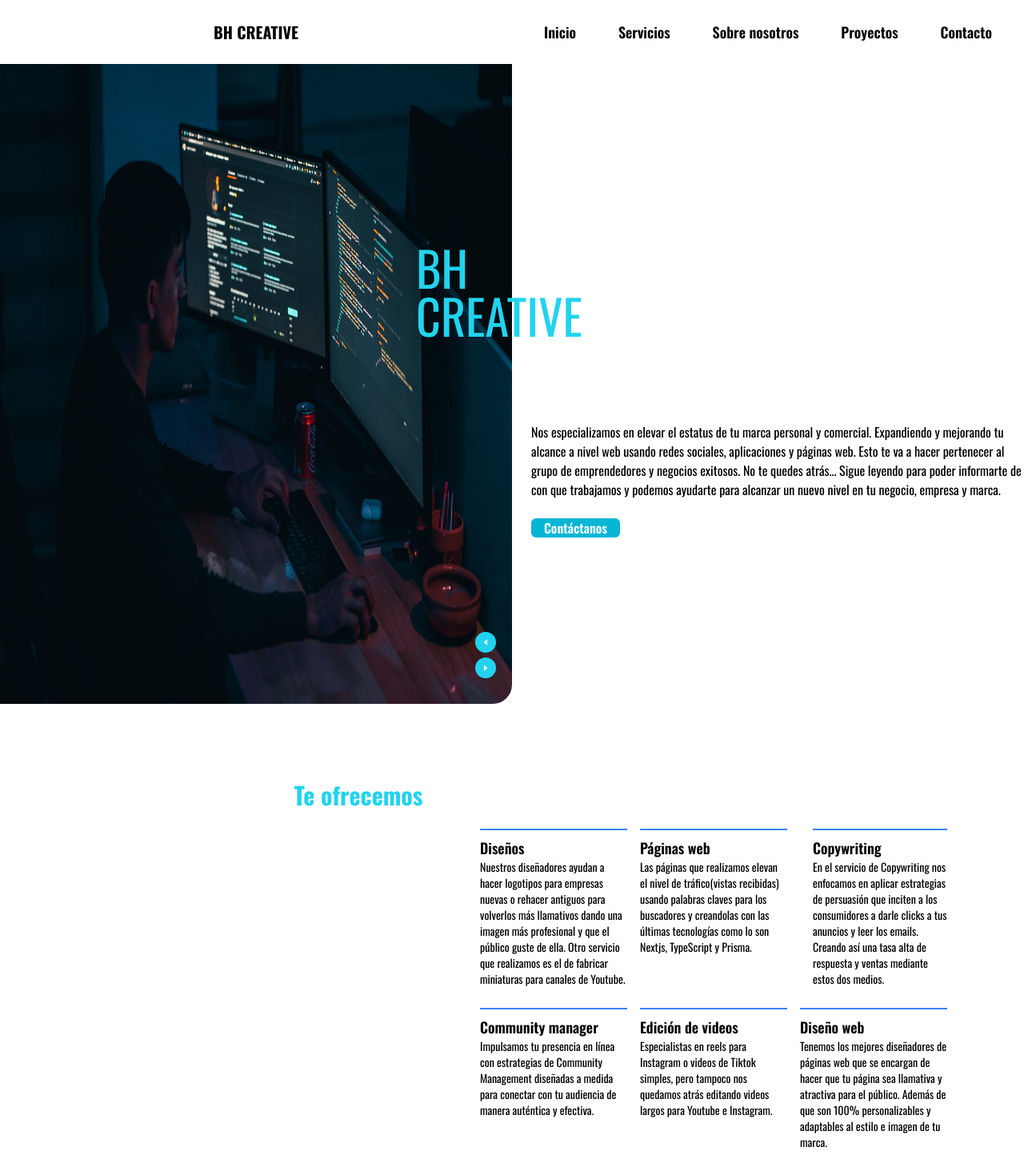
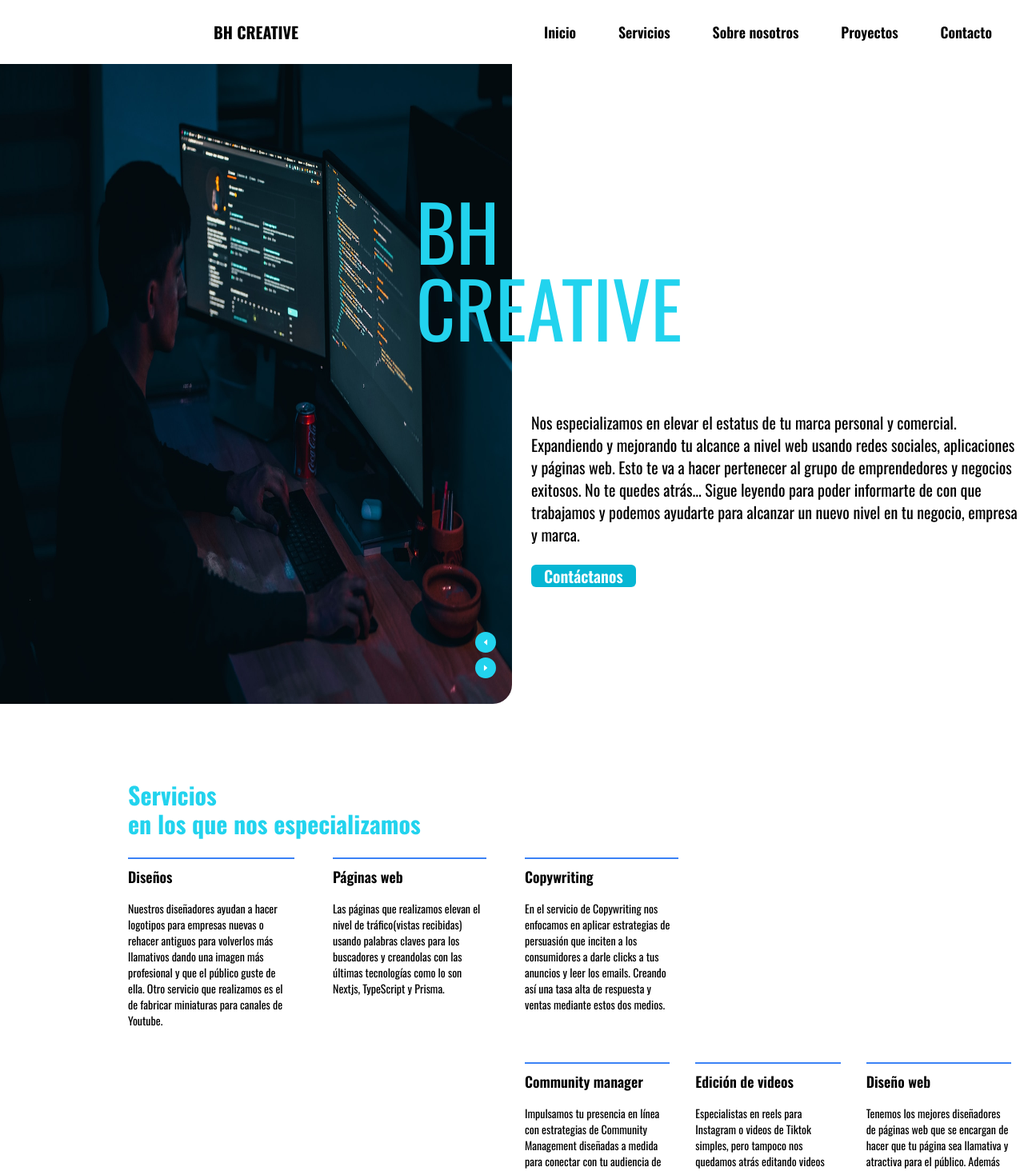
Before and after one commit to VictorDevCode21/bh-creative, a Next.js app: page / in a window 1280 px wide. Shown: the top 1464 px of the page at 80% size. Built offline with nearby package versions, Linux system fonts and the light colour scheme.

Commit message:
funcionality-buttons-added

```diff
--- a/src/components/about.tsx
+++ b/src/components/about.tsx
@@ -9,13 +9,13 @@ function About() {
             </div>
             <div className="w-1/2 h-full flex flex-col  justify-center">
                 <div className="pb-0 md:pl-20 md:pr-20">
-                    <p className=" text-2xl text-cyan-400 font-bold">Sobre nosotros</p>
-                    <p className="pt-2">
+                    <p className=" text-3xl text-cyan-400 font-bold">Sobre nosotros</p>
+                    <p className="pt-2 ">
                         Somos una empresa dedicada al marketing y desarrollo web y mobile, con el objetivo de ayudar
                         a las empresas a crecer y a tener una mejor presencia en internet. Proveemos todo lo que requieres
                         para elevar tu negocio al siguiente nivel.
                     </p>
-                    <div className="pt-2 flex w-full items-center">
+                    <div className="pt-4 flex w-full items-center">
                         <p>Páginas web</p>
                         <div className=" flex justify-between">
                             <div className="pl-4">
--- a/src/components/header.tsx
+++ b/src/components/header.tsx
@@ -32,7 +32,7 @@ function Header() {
                     width={1080}
                     height={1080}
                 />
-                <h1 className="absolute top-56 left-3/4 pl-10 text-6xl text-cyan-400">BH CREATIVE</h1>
+                <h1 className="absolute top-40 left-3/4 pl-10 text-8xl text-cyan-400">BH CREATIVE</h1>
                 <div className="absolute bottom-16 right-5">
                     <button className="p-2 rounded-full text-white bg-cyan-400" onClick={goToPreviousSlide}><AiFillCaretLeft size={10} /></button>
                 </div>
@@ -41,16 +41,16 @@ function Header() {
                 </div>
             </div>
             <div className="w-1/2 flex flex-col justify-center ">
-                <h2 className="pt-60 pl-6 pb-6">
+                <h2 className="pt-72 pl-6 pb-6 lg:text-xl xs:text-base">
                     Nos especializamos en elevar el estatus de tu marca personal y comercial.
                     Expandiendo y mejorando tu alcance a nivel web usando redes sociales, aplicaciones y
                     páginas web. Esto te va a hacer pertenecer al grupo de emprendedores y negocios exitosos. No
                     te quedes atrás... Sigue leyendo para poder informarte de con que trabajamos y podemos
                     ayudarte para alcanzar un nuevo nivel en tu negocio, empresa y marca.
                 </h2>
-                <div className="pl-6 ">
-                    <button className="px-4 rounded-md bg-cyan-500 font-semibold text-white text-base">Contáctanos</button>
-                </div>
+                <a href="mailto:bhcreativecorp@gmail.com" className="pl-6 ">
+                    <button className="px-4 rounded-md bg-cyan-500 font-semibold text-white text-xl">Contáctanos</button>
+                </a>
             </div>
         </header>
     )
--- a/src/components/latestprojects.tsx
+++ b/src/components/latestprojects.tsx
@@ -25,7 +25,7 @@ function LatestProjects() {
                 </div>
                 <div className='lg:w-1/2 lg:h-full lg:pl-28 lg:pr-10 xs:w-full xs:h-1/2 flex flex-col justify-center items-center '>
                     <h3 className="font-bold text-2xl pb-4">Website para empresas</h3>
-                    <p className="pt-2">Este sitio web lo realizamos un negocio que realiza trabajos de mantenimiento
+                    <p className="pt-2">Este sitio web lo realizamos para un negocio que realiza trabajos de mantenimiento
                         de pisos en la ciudad de Caracas, Venezuela.
                     </p>
                     <p className="pt-2">Teck Stack: #Nextjs, #Typescript, #DigitalOcean</p>
--- a/src/components/services.tsx
+++ b/src/components/services.tsx
@@ -3,31 +3,31 @@
 function Services() {
     return (
         <section id="services" className="w-full h-full">
-            <div className="w-full flex items-center xs:justify-start md:justify-center xs:pt-28 xs:pb-5 md:pt-4 md:pb-0 md:pr-96">
-                <p className="font-bold text-3xl text-cyan-400 lg:pt-20 xs:pl-4 md:pl-0">Te ofrecemos</p>
+            <div className="w-full flex items-center xs:justify-start md:justify-start xs:pt-28 xs:pb-5 md:pt-4 md:pb-0 md:pl-40">
+                <p className="font-bold text-3xl text-cyan-400 lg:pt-20 xs:pl-4 md:pl-0">Servicios <br></br> en los que nos especializamos</p>
             </div>
-            <div className="w-full flex md:flex-row xs:flex-col items-end justify-end md:pt-6 md:pr-20">
-                <div className="md:w-1/6 xs:pl-4 xs:pr-4 md:pl-0 pr-4">
+            <div className="w-full flex md:flex-row xs:flex-col items-end justify-start md:pt-6 md:pr-0 lg:pl-36">
+                <div className="md:w-60 xs:pl-4 xs:pr-4 md:pl-0 pr-4 lg:pl-4">
                     <div className="w-full h-40 border-t-2 border-blue-500 ">
-                        <h3 className="text-lg font-semibold xs:pb-4 xs:pt-4 md:pb-0 lg:pt-2">Diseños</h3>
+                        <h3 className="text-lg font-semibold xs:pb-4 xs:pt-4 md:pb-0 lg:pt-2 lg:pb-4">Diseños</h3>
                         <p className="text-sm">Nuestros diseñadores ayudan a hacer logotipos para empresas nuevas o rehacer antiguos para
                             volverlos más llamativos dando una imagen más profesional y que el público guste de ella. Otro
                             servicio que realizamos es el de fabricar miniaturas para canales de Youtube.
                         </p>
                     </div>
                 </div>
-                <div className="md:w-1/6 xs:pl-4 xs:pr-4 md:pl-0 ">
-                    <div className="w-full h-40 border-t-2 border-blue-500 ">
-                        <h3 className="text-lg font-semibold xs:pb-4 xs:pt-4 md:pb-0 lg:pt-2 ">Páginas web</h3>
+                <div className="md:w-60 xs:pl-4 xs:pr-4 md:pl-0  lg:pl-8">
+                    <div className="w-full h-40 border-t-2 border-blue-500">
+                        <h3 className="text-lg font-semibold xs:pb-4 xs:pt-4 md:pb-0 lg:pt-2 lg:pb-4 ">Páginas web</h3>
                         <p className="text-sm">Las páginas que realizamos elevan el nivel de tráfico(vistas recibidas) usando palabras claves
                             para los buscadores y creandolas con las últimas tecnologías como lo son Nextjs, TypeScript y
                             Prisma.
                         </p>
                     </div>
                 </div>
-                <div className="md:w-1/6 xs:pl-4 xs:pr-4 md:pl-4">
-                    <div className="w-full h-40 border-t-2 border-blue-500 ">
-                        <h3 className="text-lg font-semibold xs:pb-4 xs:pt-4 md:pb-0 lg:pt-2">Copywriting</h3>
+                <div className="md:w-60 xs:pl-4 xs:pr-4 md:pl-4 lg:pl-8">
+                    <div className="w-full h-40 border-t-2 border-blue-500">
+                        <h3 className="text-lg font-semibold xs:pb-4 xs:pt-4 md:pb-0 lg:pt-2 lg:pb-4">Copywriting</h3>
                         <p className="text-sm">En el servicio de Copywriting nos enfocamos en aplicar estrategias de persuasión que inciten a los
                             consumidores a darle clicks a tus anuncios y leer los emails. Creando así una tasa alta de
                             respuesta y ventas mediante estos dos medios.
@@ -35,27 +35,27 @@ function Services() {
                     </div>
                 </div>
             </div>
-            <div className="flex md:flex-row xs:flex-col items-center justify-end md:pt-16 md:pr-20">
-                <div className="md:w-1/6 xs:pl-4 xs:pr-4 md:pl-0 pr-4">
+            <div className="flex md:flex-row xs:flex-col items-end justify-end md:pt-16 md:pr-0 lg:pr-0 lg:pt-24">
+                <div className="md:w-1/6 xs:pl-4 xs:pr-4 md:pl-0 pr-4 lg:pl-4">
                     <div className="w-full h-40 border-t-2 border-blue-500 ">
-                        <h3 className="text-lg font-semibold xs:pb-4 xs:pt-2 md:pb-0 lg:pt-2">Community manager</h3>
-                        <p className="text-sm">
+                        <h3 className=" text-lg font-semibold xs:pb-4 xs:pt-2 md:pb-0 lg:pt-2 lg:pb-4">Community manager</h3>
+                        <p className=" text-sm">
                             Impulsamos tu presencia en línea con estrategias de Community Management
                             diseñadas a medida para conectar con tu audiencia de manera auténtica y efectiva.
                         </p>
                     </div>
                 </div>
-                <div className="md:w-1/6 xs:pl-4 xs:pr-4 md:pl-0">
+                <div className="md:w-1/6 xs:pl-4 xs:pr-4 md:pl-0 lg:pl-4">
                     <div className="w-full h-40 border-t-2 border-blue-500 ">
-                        <h3 className="text-lg font-semibold xs:pb-4 xs:pt-4 md:pb-0 lg:pt-2">Edición de videos</h3>
+                        <h3 className="text-lg font-semibold xs:pb-4 xs:pt-4 md:pb-0 lg:pt-2 lg:pb-4">Edición de videos</h3>
                         <p className="text-sm">Especialistas en reels para Instagram o videos de Tiktok simples, pero tampoco nos quedamos
                             atrás editando videos largos para Youtube e Instagram.
                         </p>
                     </div>
                 </div>
-                <div className="md:w-1/6 xs:pl-4 xs:pr-4 md:pl-0 ">
+                <div className="md:w-1/6 xs:pl-4 xs:pr-4 md:pl-0 lg:pl-4 ">
                     <div className="w-full h-40 border-t-2 border-blue-500 ">
-                        <h3 className="text-lg font-semibold xs:pb-4 xs:pt-4 md:pb-0 lg:pt-2">Diseño web</h3>
+                        <h3 className="text-lg font-semibold xs:pb-4 xs:pt-4 md:pb-0 lg:pt-2 lg:pb-4">Diseño web</h3>
                         <p className="text-sm">
                             Tenemos los mejores diseñadores de páginas web que se encargan de hacer que tu página sea
                             llamativa y atractiva para el público. Además de que son 100% personalizables y adaptables
```
Also changed, not shown: src/components/mobile/headerMobile.tsx (+30 -5 lines).
